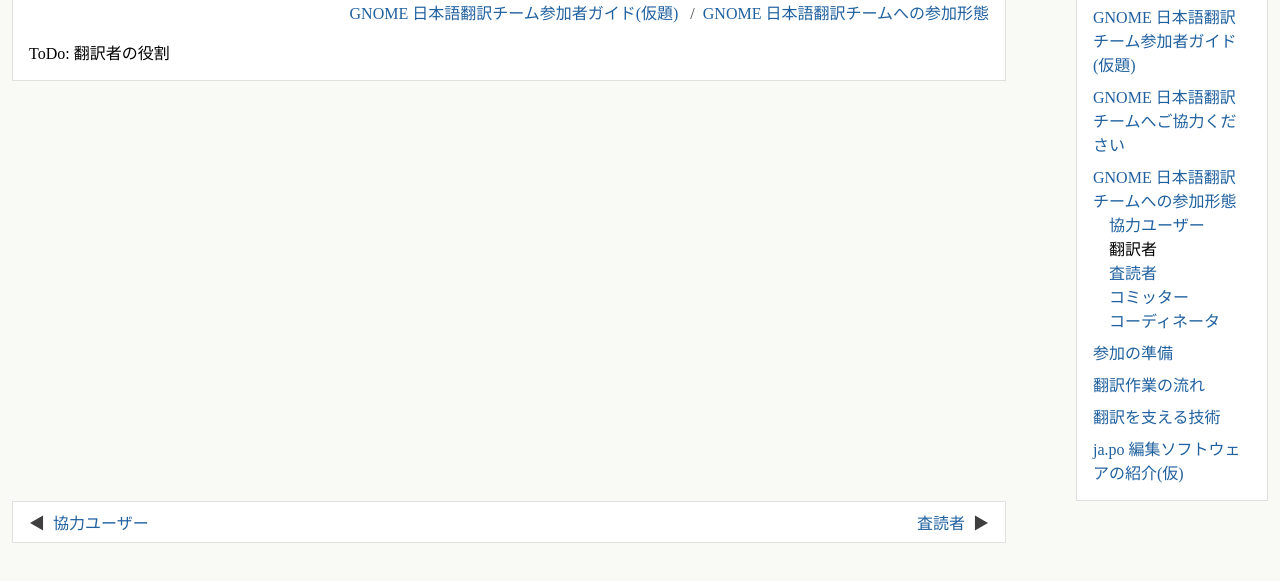
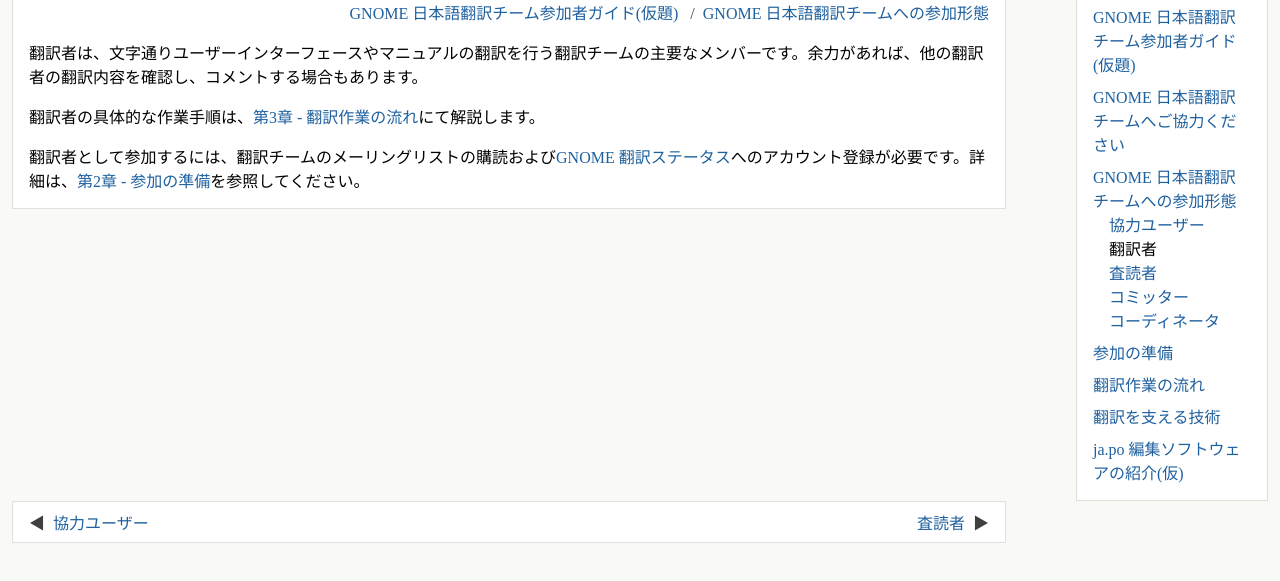
Before and after one commit to yasumichi/gnomeja-guide, a plain HTML site: page translators.html in a window 1280 px wide. Shown: the part 131-712 px from the top of the page. Drawn offline with Linux system fonts and the light colour scheme.

Commit message:
翻訳者の概要を記述。

```diff
--- a/translators.html
+++ b/translators.html
@@ -354,7 +354,6 @@ span.medialabel { font-style: italic; }
 span.methodname { font-family: monospace; }
 span.ooclass, span.ooexception, span.oointerface { font-family: monospace; }
 span.option { font-family: monospace; }
-span.package { font-family: monospace; }
 span.parameter { font-family: monospace; }
 span.paramdef span.parameter { font-style: italic; }
 span.prompt { font-family: monospace; }
@@ -441,7 +440,9 @@ dd.answer div.label { float: left; }
 <li class="linktrail linktrail-first"><a class="linktrail" href="gnomeja-guide.html" title="GNOME 日本語翻訳チーム参加者ガイド(仮題)">GNOME 日本語翻訳チーム参加者ガイド(仮題)</a></li>
 <li class="linktrail linktrail-last"><a class="linktrail" href="roles.html" title="GNOME 日本語翻訳チームへの参加形態">GNOME 日本語翻訳チームへの参加形態</a></li>
 </ul>
-<p class="para block block-first">ToDo: 翻訳者の役割</p>
+<p class="para block block-first">翻訳者は、文字通りユーザーインターフェースやマニュアルの翻訳を行う翻訳チームの主要なメンバーです。余力があれば、他の翻訳者の翻訳内容を確認し、コメントする場合もあります。</p>
+<p class="para block">翻訳者の具体的な作業手順は、<a class="xref" href="workflow.html" title="翻訳作業の流れ">第3章 - 翻訳作業の流れ</a>にて解説します。</p>
+<p class="para block">翻訳者として参加するには、翻訳チームのメーリングリストの購読および<a class="ulink" href="http://l10n.gnome.org/" title="http://l10n.gnome.org/">GNOME 翻訳ステータス</a>へのアカウント登録が必要です。詳細は、<a class="xref" href="preparation.html" title="参加の準備">第2章 - 参加の準備</a>を参照してください。</p>
 </div></div>
 <div class="navbar navbar-bottom"><table class="navbar"><tr>
 <td class="navbar-prev"><a class="navbar-prev" href="users.html" title="協力ユーザー">協力ユーザー</a></td>
```
